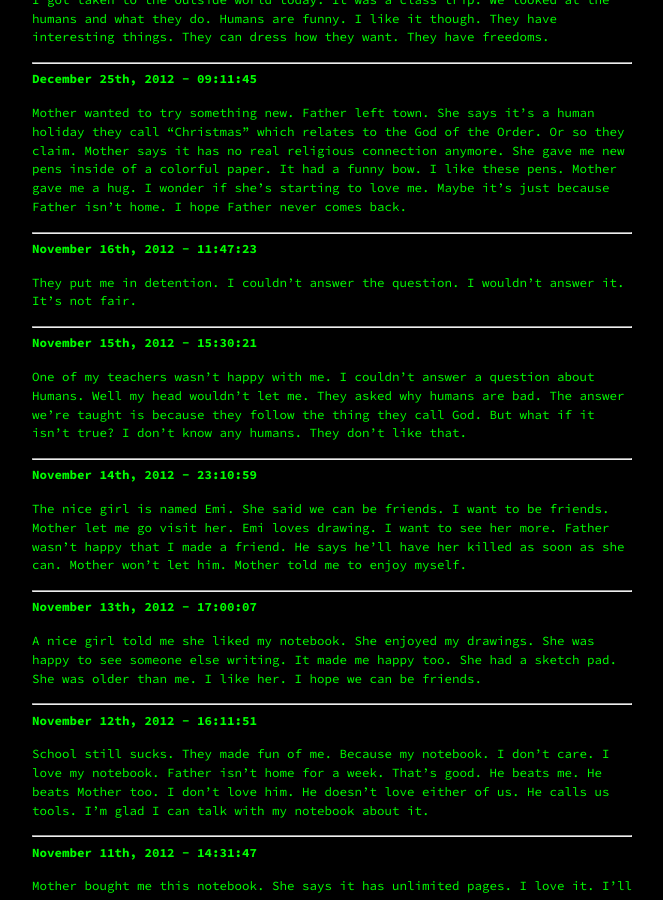
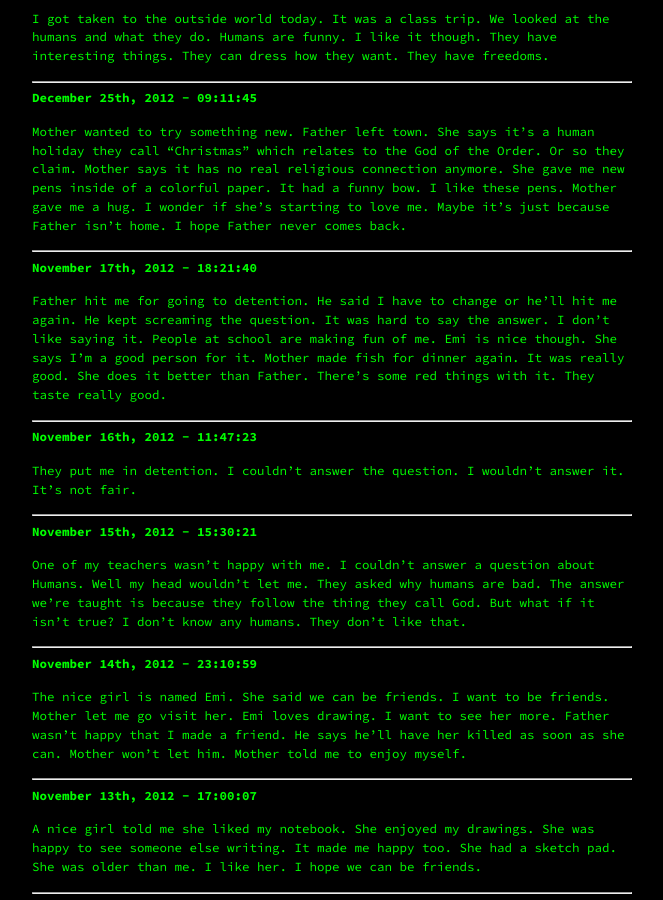
Before and after one commit to Terwilliger69105/69105.github.io, a Jekyll site: the page built from _pages/burritoverse/nimu.md, in a window 1280 px wide and 900 px high, scrolled down 7286 px. Shown: the whole window, without its empty margins (308-971 px from the left). Built offline with Jekyll 4.4.1, drawn with Linux system fonts in a browser that asks for light colours; our own code applies the rules of GitHub Pages for plain Markdown files; some of the changed text lies outside the part shown.

Commit message:
Update nimu.md

```diff
--- a/_pages/burritoverse/nimu.md
+++ b/_pages/burritoverse/nimu.md
@@ -3,7 +3,7 @@ title: "Nimu"
 permalink: /burritoverse/nimu/
 ---
 
-*Last update was on Feb. 18th, 2021 around 8PM*
+*Last update was on Feb. 19th, 2021 around 5:25PM, one entry added trying to add more.*
 
 ---
 
@@ -287,6 +287,12 @@ Mother wanted to try something new. Father left town. She says it's a human holi
 
 ---
 
+**November 17th, 2012 - 18:21:40**
+
+Father hit me for going to detention. He said I have to change or he'll hit me again. He kept screaming the question. It was hard to say the answer. I don't like saying it. People at school are making fun of me. Emi is nice though. She says I'm a good person for it. Mother made fish for dinner again. It was really good. She does it better than Father. There's some red things with it. They taste really good.
+
+---
+
 **November 16th, 2012 - 11:47:23**
 
 They put me in detention. I couldn't answer the question. I wouldn't answer it. It's not fair.
```
